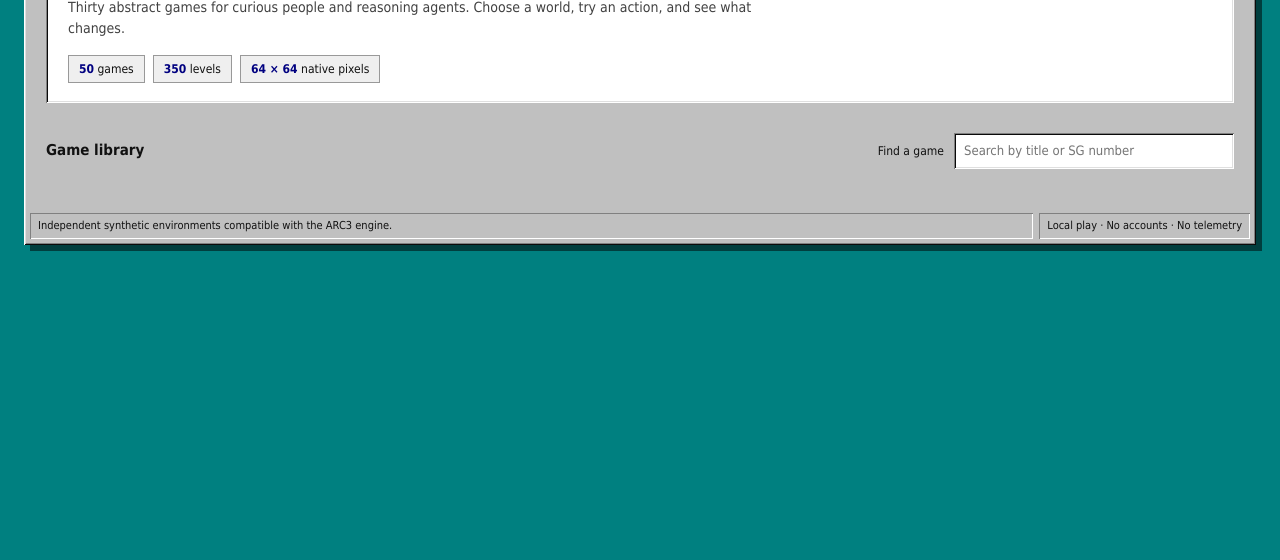
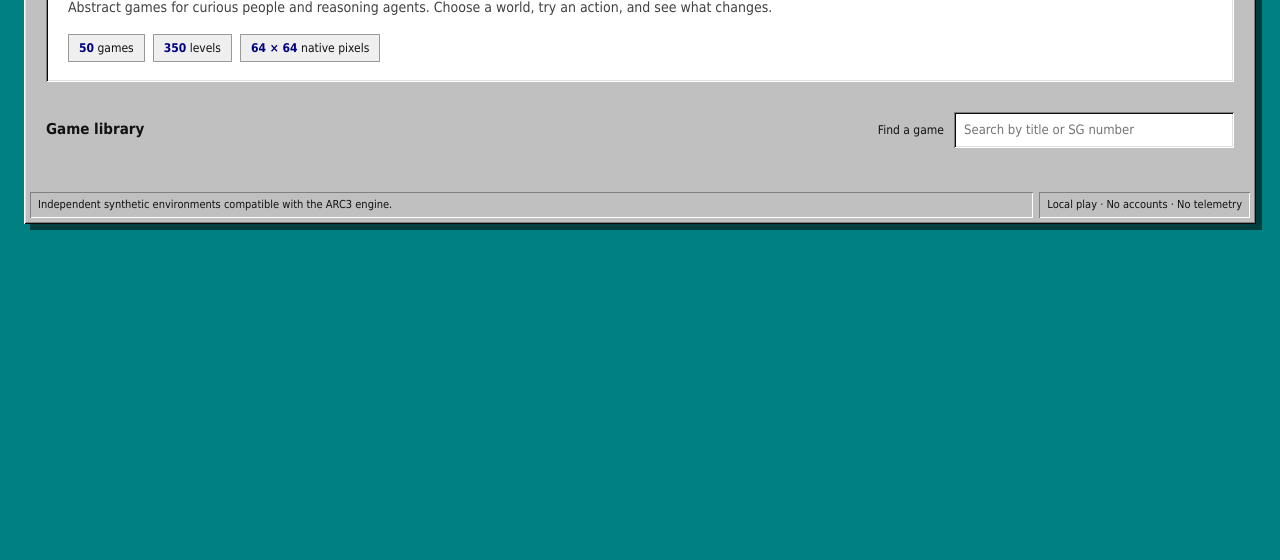
Before and after one commit to Felix561/arc3-synthetic-games, a plain HTML site: page src/arc3_synthetic_games/static/index.html in a window 1280 px wide. Shown: the part 240-800 px from the top of the page. Drawn offline with Linux system fonts and the light colour scheme; files that its build step writes are made by us from their sources; no server answers; files whose address does not match are found by name.

Commit message:
Correct gallery description for expanded collection

```diff
--- a/src/arc3_synthetic_games/static/index.html
+++ b/src/arc3_synthetic_games/static/index.html
@@ -24,7 +24,7 @@
           <p class="eyebrow">EXPLORE · EXPERIMENT · DISCOVER</p>
           <h1>Game Explorer</h1>
           <p class="lede">
-            Thirty abstract games for curious people and reasoning agents.
+            Abstract games for curious people and reasoning agents.
             Choose a world, try an action, and see what changes.
           </p>
           <div class="facts">
```
